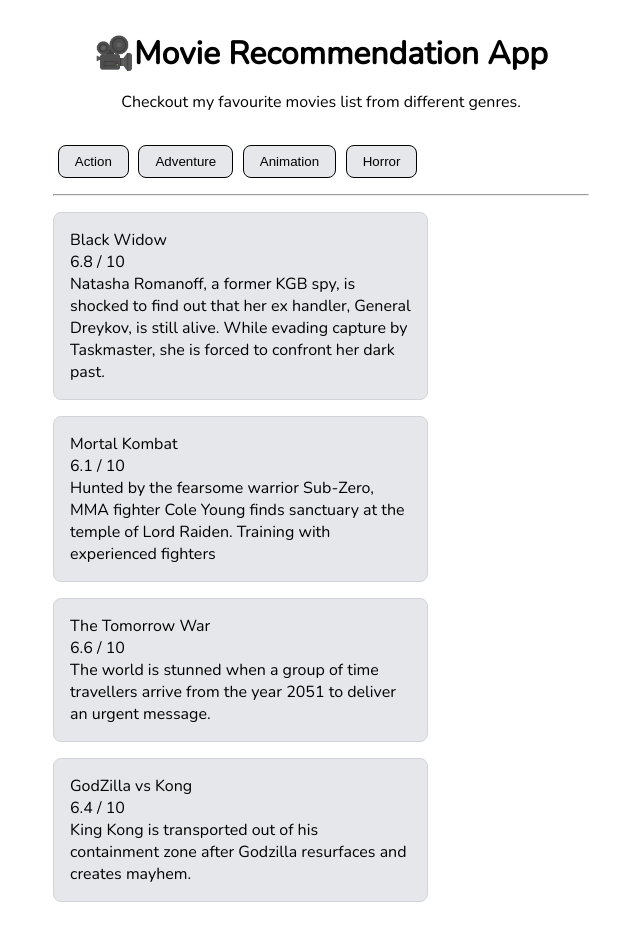
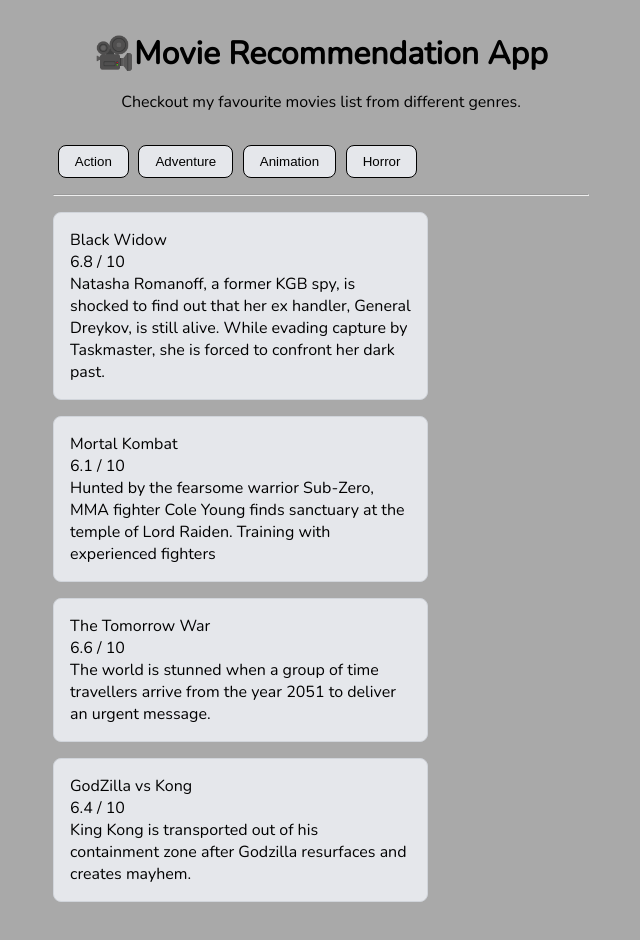
Before and after one commit to IImRan007/movie-recommendation-app, a React (Create React App) app: page / in a window 1280 px wide. Shown: the top 940 px of the page, without its empty margins (319-959 px from the left). Built offline with nearby package versions, Linux system fonts and the light colour scheme.

Commit message:
Update App.css

```diff
--- a/src/App.css
+++ b/src/App.css
@@ -1,7 +1,8 @@
-@import url('https://fonts.googleapis.com/css2?family=Nunito&display=swap');
+@import url("https://fonts.googleapis.com/css2?family=Nunito&display=swap");
 
 body {
-  font-family: 'Nunito', sans-serif;
+  font-family: "Nunito", sans-serif;
+  background-color: darkgray;
 }
 
 .App {
@@ -10,7 +11,7 @@
   margin: auto;
 }
 
-h1{
+h1 {
   text-align: center;
 }
 
```
